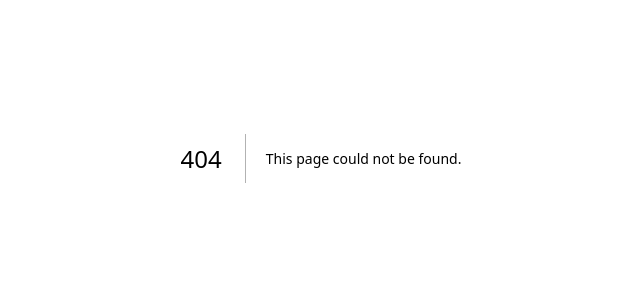
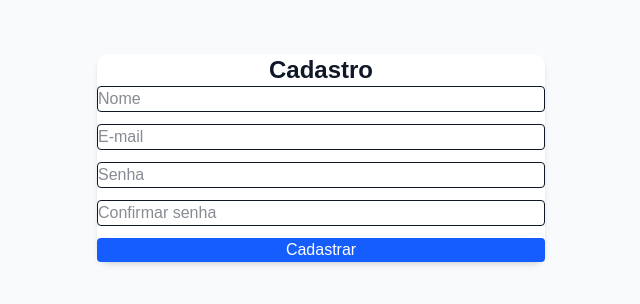
Before and after one commit to lukaskardeck/app-fullstack-transcricao-video, a Next.js app in the folder frontend/: page /register in a window 1280 px wide. Before the commit this address had no page. Shown: the part 242-546 px from the top of the page, without its empty margins (319-959 px from the left). Built offline with nearby package versions, Linux system fonts and the light colour scheme; no server answers.

Commit message:
feat: implementa registro/cadastro de usuários na plataforma

```diff
--- a/frontend/src/app/login/page.tsx
+++ b/frontend/src/app/login/page.tsx
@@ -26,7 +26,7 @@ export default function LoginPage() {
       const userCred = await signInWithEmailAndPassword(auth, email, password);
       const token = await userCred.user.getIdToken();
       setMsg(`Logado como ${userCred.user.email}`);
-      console.log("Token:", token);
+      // console.log("Token:", token);
     } catch (err: any) {
       setMsg("Erro: " + err.message);
     }
--- /dev/null
+++ b/frontend/src/app/register/page.tsx
@@ -0,0 +1,93 @@
+"use client";
+
+import { useState } from "react";
+import { useRouter } from "next/navigation";
+import { createUserWithEmailAndPassword, updateProfile } from "firebase/auth";
+import { auth } from "../../../lib/firebase";
+
+export default function CadastroPage() {
+  const [name, setName] = useState("");
+  const [email, setEmail] = useState("");
+  const [password, setPassword] = useState("");
+  const [confirmPassword, setConfirmPassword] = useState("");
+  const [msg, setMsg] = useState("");
+  const [loading, setLoading] = useState(false);
+
+  const router = useRouter();
+
+  const handleCadastro = async (e: React.FormEvent) => {
+    e.preventDefault();
+
+    if (!email.includes("@")) {
+      setMsg("Insira um e-mail válido");
+      return;
+    }
+    if (password.length < 8) {
+      setMsg("A senha deve ter pelo menos 8 caracteres");
+      return;
+    }
+    if (password !== confirmPassword) {
+      setMsg("As senhas não conferem");
+      return;
+    }
+
+    try {
+      setLoading(true);
+      const userCred = await createUserWithEmailAndPassword(auth, email, password);
+
+      if (auth.currentUser && name) {
+        await updateProfile(auth.currentUser, { displayName: name });
+      }
+
+      setMsg("✅ Conta criada com sucesso! Redirecionando...");
+      setTimeout(() => router.push("/login"), 1500); // redireciona após 1.5s
+    } catch (err: any) {
+      setMsg("Erro: " + err.message);
+    } finally {
+      setLoading(false);
+    }
+  };
+
+  return (
+    <section className="bg-white shadow-md rounded-xl p-6 w-full max-w-md">
+      <h1 className="text-2xl font-bold mb-4 text-center">Cadastro</h1>
+      <form onSubmit={handleCadastro} className="flex flex-col gap-3">
+        <input
+          type="text"
+          placeholder="Nome"
+          className="border p-2 rounded focus:outline-none focus:ring-2 focus:ring-blue-400"
+          value={name}
+          onChange={(e) => setName(e.target.value)}
+        />
+        <input
+          type="email"
+          placeholder="E-mail"
+          className="border p-2 rounded focus:outline-none focus:ring-2 focus:ring-blue-400"
+          value={email}
+          onChange={(e) => setEmail(e.target.value)}
+        />
+        <input
+          type="password"
+          placeholder="Senha"
+          className="border p-2 rounded focus:outline-none focus:ring-2 focus:ring-blue-400"
+          value={password}
+          onChange={(e) => setPassword(e.target.value)}
+        />
+        <input
+          type="password"
+          placeholder="Confirmar senha"
+          className="border p-2 rounded focus:outline-none focus:ring-2 focus:ring-blue-400"
+          value={confirmPassword}
+          onChange={(e) => setConfirmPassword(e.target.value)}
+        />
+        <button
+          disabled={loading}
+          className="bg-blue-600 hover:bg-blue-700 disabled:bg-blue-400 text-white p-2 rounded transition"
+        >
+          {loading ? "Criando conta..." : "Cadastrar"}
+        </button>
+      </form>
+      {msg && <p className="mt-4 text-center">{msg}</p>}
+    </section>
+  );
+}
```
